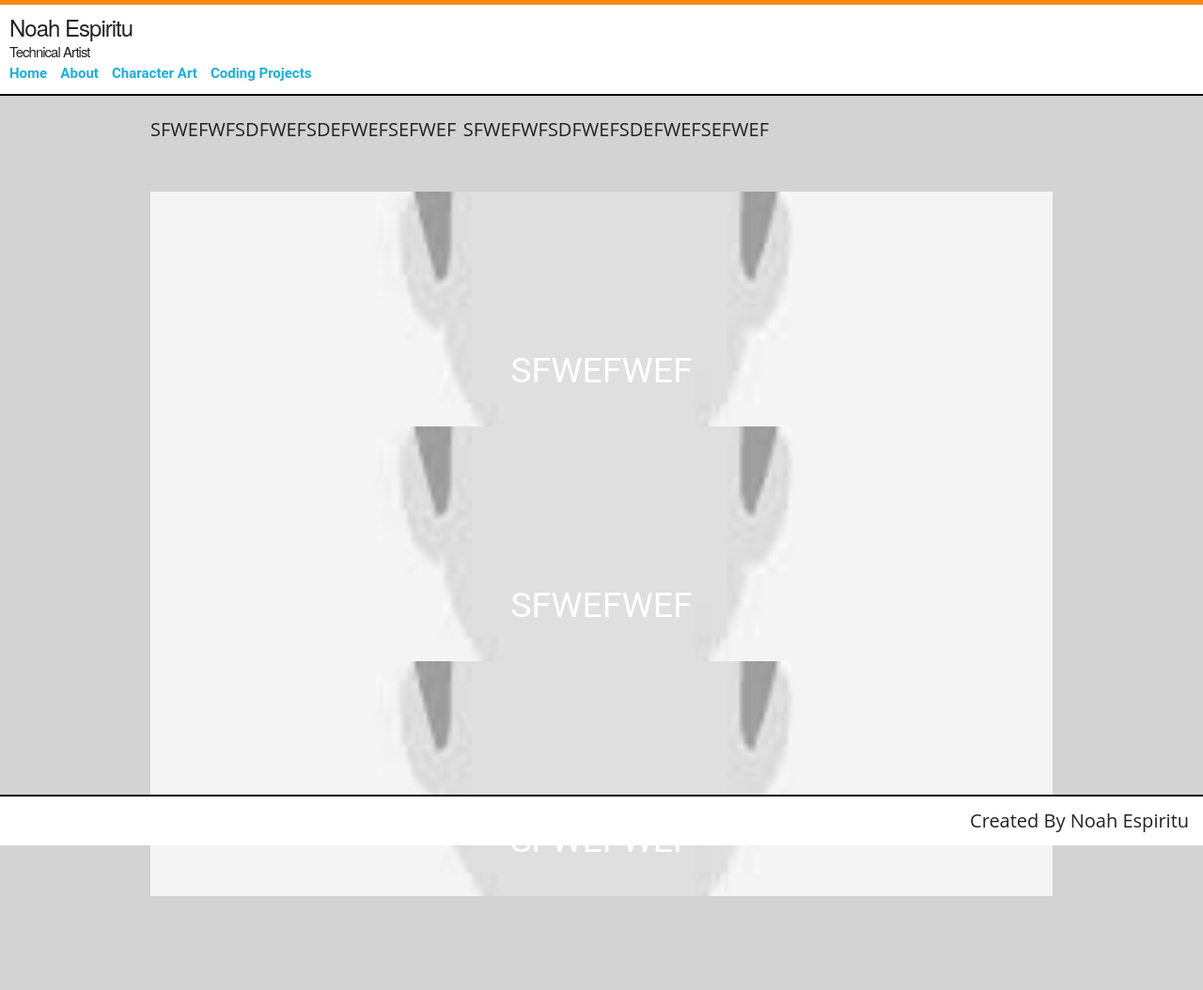
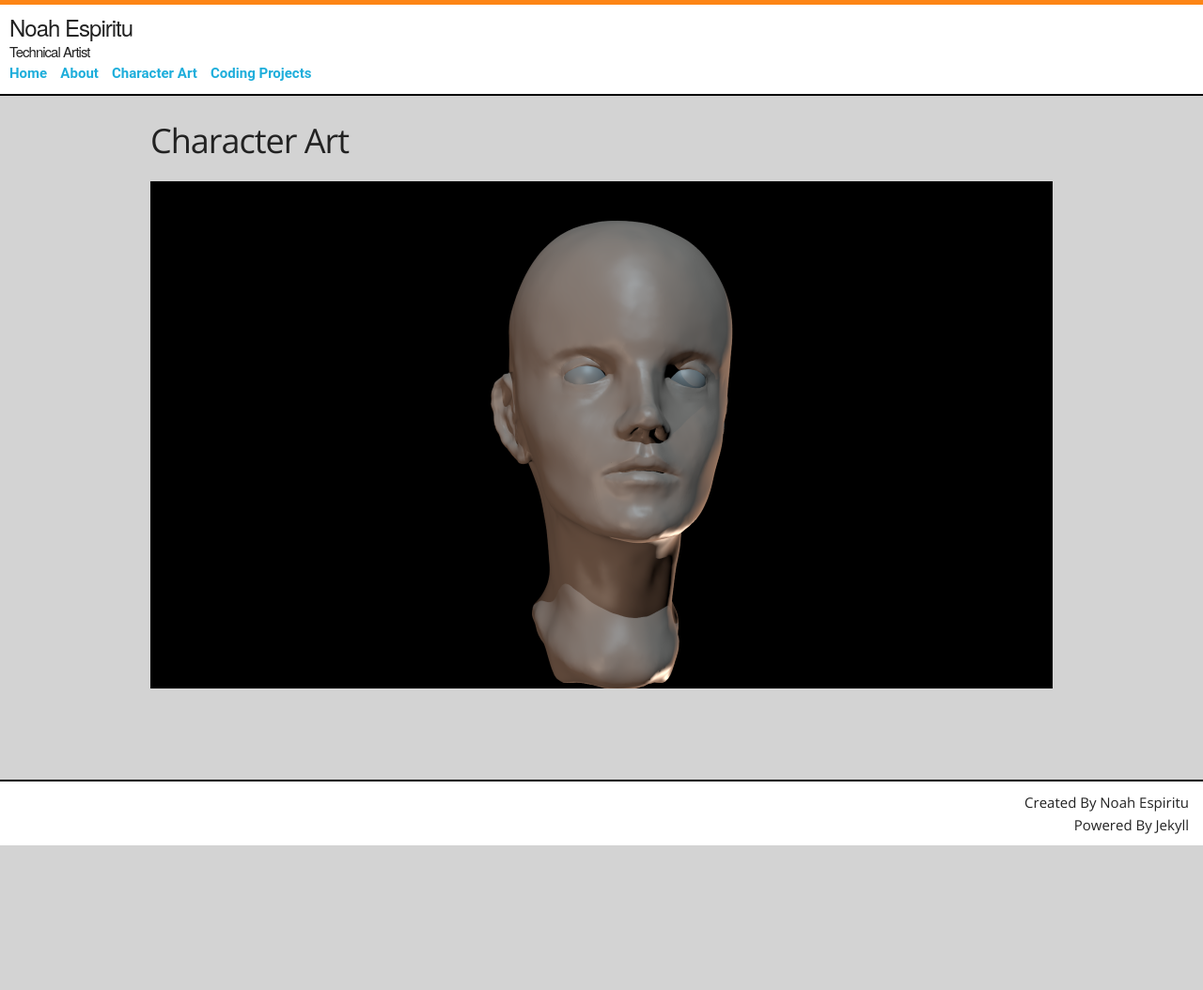
Before and after one commit to bhespiritu/bhespiritu.github.io, a Jekyll site: the page built from art.md, in a window 1280 px wide. Shown: the whole page at 94% size. Built offline with Jekyll 4.4.1, drawn with Linux system fonts in a browser that asks for light colours; after the commit the page ends 900 px from its top, so only the background shows below that.

Commit message:
art post map added

```diff
--- a/_config.yml
+++ b/_config.yml
@@ -1,2 +1,3 @@
 name: Noah Espiritu
 baseurl: /
+thumbnail: /images/placeholder.jpg
--- /dev/null
+++ b/_layouts/artmap.html
@@ -0,0 +1,8 @@
+---
+layout: default
+---
+
+<h3>Character Art</h3>
+{% for post in site.categories.art %}
+    <a href="{{ post.url }}"><img src="{{ post.thumbnail }}"></a>
+{% endfor %}
--- a/_layouts/home.html
+++ b/_layouts/home.html
@@ -3,6 +3,7 @@ layout: default
 ---
 
 <h3>Showcase</h3>
+<hr>
 	<div class="gallery">
 		<div class="row">
 			<div class="one-half column sidebar">
--- a/art.html
+++ /dev/null
@@ -1,85 +0,0 @@
-<!DOCTYPE html>
-<html lang="en">
-<head>
-
-  <!-- Basic Page Needs
-  –––––––––––––––––––––––––––––––––––––––––––––––––– -->
-  <meta charset="utf-8">
-  <title>Noah Espiritu</title>
-  <meta name="description" content="">
-  <meta name="author" content="">
-
-  <!-- Mobile Specific Metas
-  –––––––––––––––––––––––––––––––––––––––––––––––––– -->
-  <meta name="viewport" content="width=device-width, initial-scale=1">
-
-
-  <!-- CSS
-  –––––––––––––––––––––––––––––––––––––––––––––––––– -->
-  <link rel="stylesheet" href="css/normalize.css">
-  <link rel="stylesheet" href="css/skeleton.css">
-  <link rel="stylesheet" href="css/custom.css">
-
-  <!-- Favicon
-  –––––––––––––––––––––––––––––––––––––––––––––––––– -->
-  <link rel="icon" type="image/png" href="images/favicon.png">
-
-</head>
-<body>
-
-  <!-- Primary Page Layout
-  –––––––––––––––––––––––––––––––––––––––––––––––––– -->
-
-<div class="ribbon"> </div>
-<div class="sticky">
-  <nav class="u-full-width">
-	<div class="name">
-		<h1>Noah Espiritu</h1>
-		<h2>Technical Artist</h2>
-	</span>
-	<a href="index.html" class="nav-button">Home</a>
-	<a href="about.html" class="nav-button">About</a>
-	<a href="art.html" class="nav-button">Character Art</a>
-	<a href="code.html" class="nav-button">Coding Projects</a>
-  </nav>
-</div>
-  <div class="container">
-    <div class="row">
-      <div class="one-third column sidebar">
-        <p class="u-max-full-width">SFWEFWFSDFWEFSDEFWEFSEFWEF</p>
-      </div>
-	  <div class="two-thirds column content">
-		<p class="u-max-full-width">SFWEFWFSDFWEFSDEFWEFSEFWEF</p>
-      </div>
-    </div>
-  </div>
-
-  <div class="container">
-	<div class="gallery">
-		<div class="row">
-			<a class="label-link" href="#">
-				<img src="images/placeholder.jpg">
-				<p>SFWEFWEF</p>
-			</a>
-			<a class="label-link" href="#">
-				<img src="images/placeholder.jpg">
-				<p>SFWEFWEF</p>
-			</a>
-			<a class="label-link" href="#">
-				<img src="images/placeholder.jpg">
-				<p>SFWEFWEF</p>
-			</a>
-		</div>
-	</div>
-  </div>
-
-  <footer>
-	<p>
-		Created By Noah Espiritu
-	</p>
-  </footer>
-
-<!-- End Document
-  –––––––––––––––––––––––––––––––––––––––––––––––––– -->
-</body>
-</html>
--- /dev/null
+++ b/art.md
@@ -0,0 +1,4 @@
+---
+title: Art
+layout: artmap
+---
--- a/css/custom.css
+++ b/css/custom.css
@@ -3,6 +3,11 @@
 	margin-right: 10px;
 	font-family: Roboto;
 	font-weight: bold;
+}
+
+img
+{
+	width: 100%;
 }
 
 .name h1
```
Also changed, not shown: _posts/2020-01-02-sculpt.md (added, +7 -0 lines).
